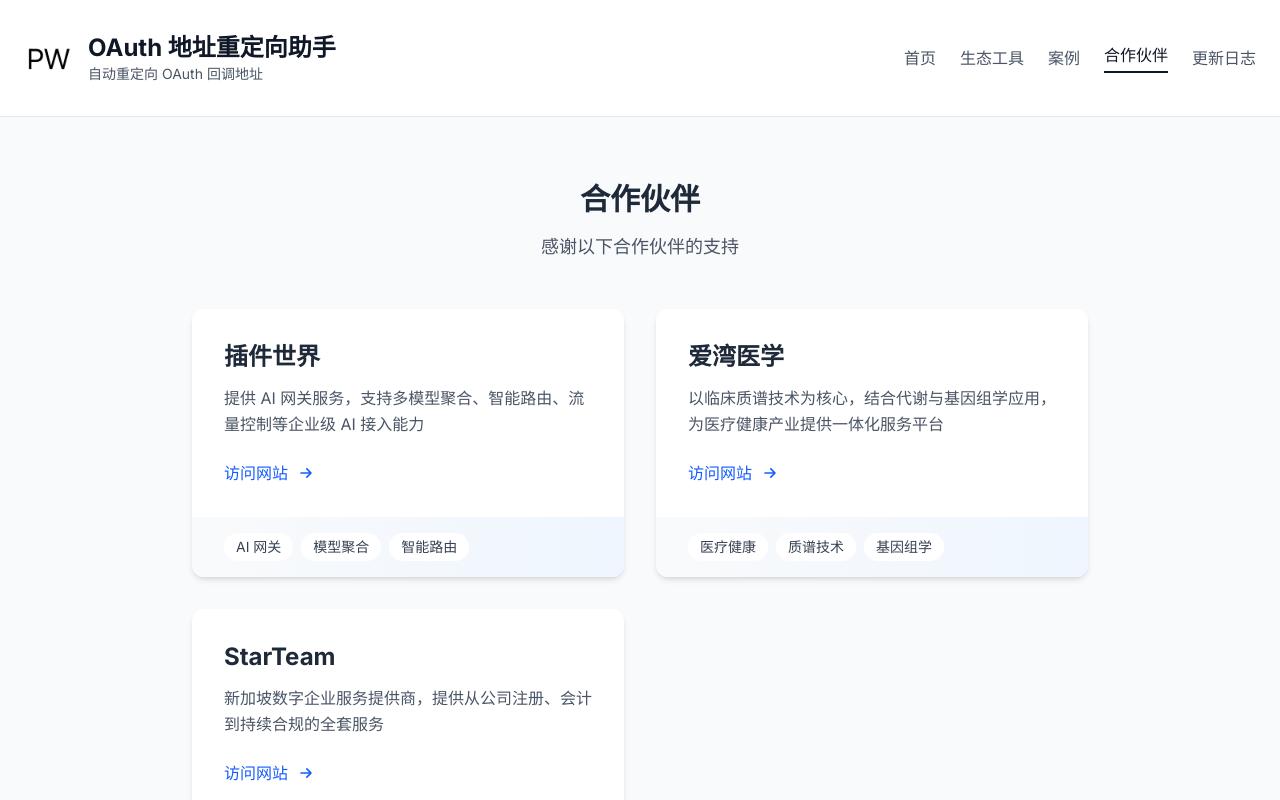
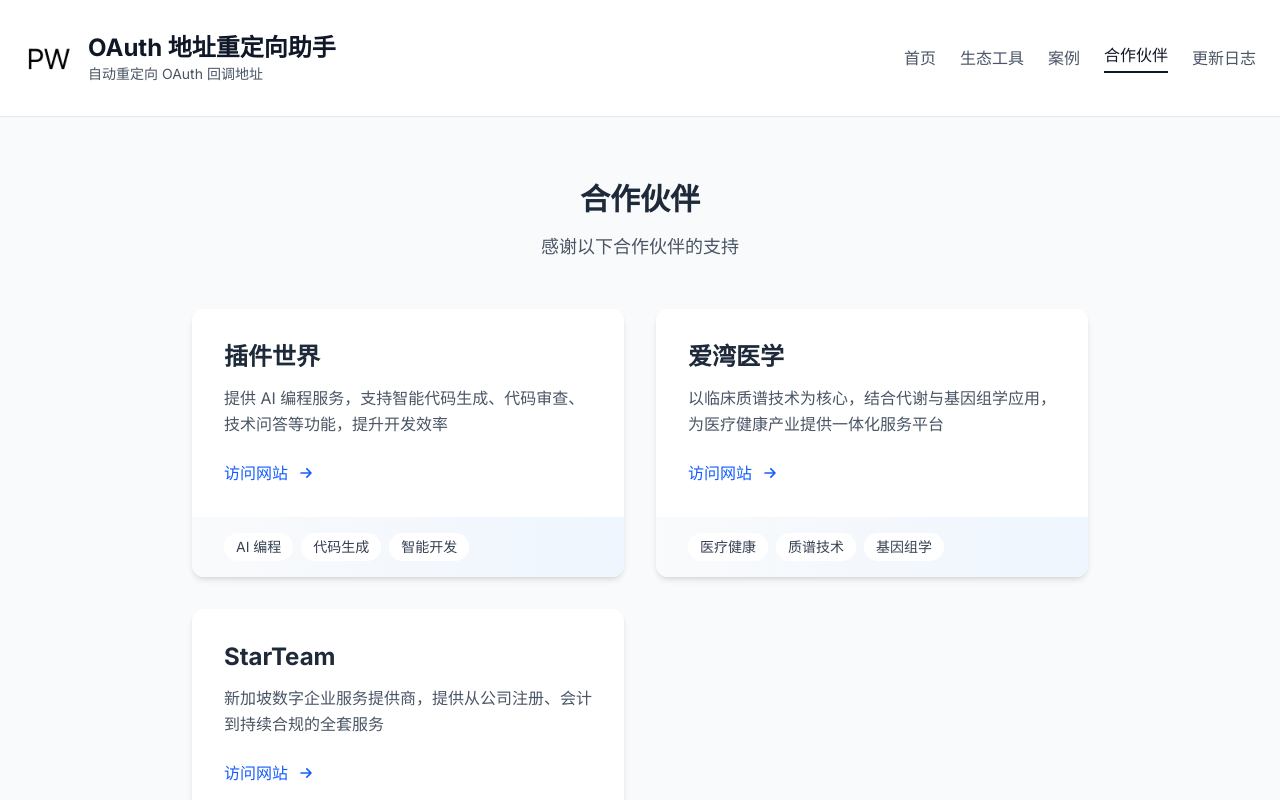
Before and after one commit to plugins-world/oauth-redirect-extension-download, a React (Vite) app: page /partners in a window 1280 px wide. Shown: the top 800 px of the page. Built offline with nearby package versions, Linux system fonts and the light colour scheme.

Commit message:
fix: 更新插件世界描述为 AI 编程服务
- 将描述从 AI 网关服务改为 AI 编程服务
- 更新标签为 AI 编程、代码生成、智能开发

```diff
--- a/src/pages/Partners.jsx
+++ b/src/pages/Partners.jsx
@@ -5,9 +5,9 @@
   const partners = [
     {
       name: '插件世界',
-      description: '提供 AI 网关服务，支持多模型聚合、智能路由、流量控制等企业级 AI 接入能力',
+      description: '提供 AI 编程服务，支持智能代码生成、代码审查、技术问答等功能，提升开发效率',
       url: 'https://ai-router.plugins-world.cn/',
-      tags: ['AI 网关', '模型聚合', '智能路由'],
+      tags: ['AI 编程', '代码生成', '智能开发'],
     },
     {
       name: '爱湾医学',
```
